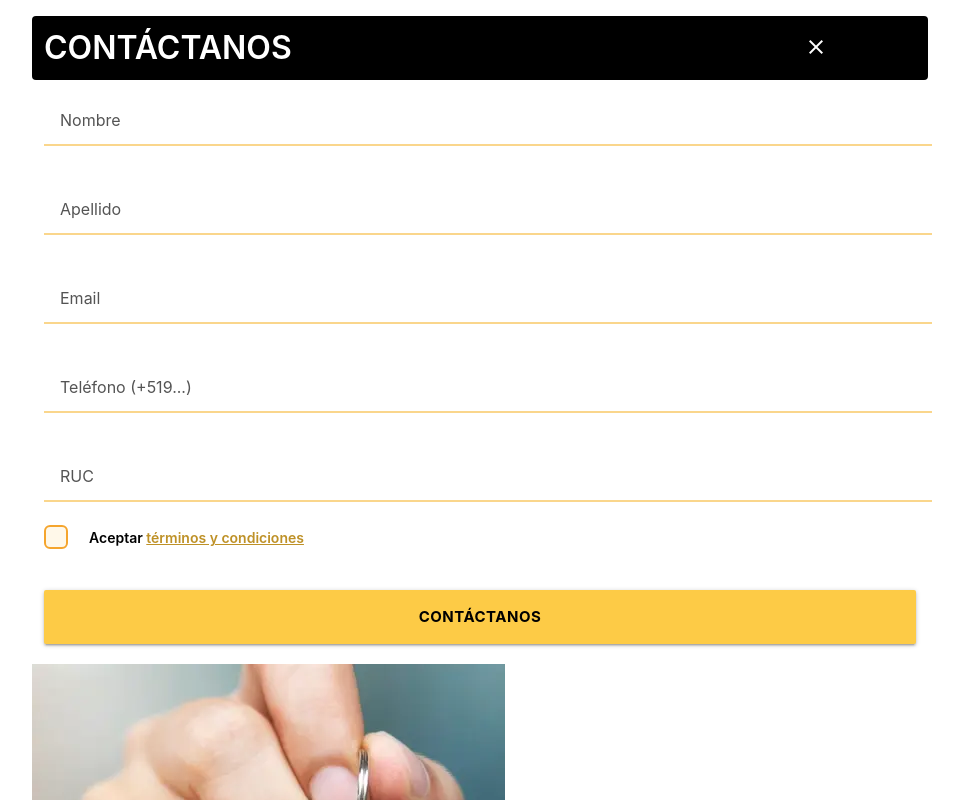
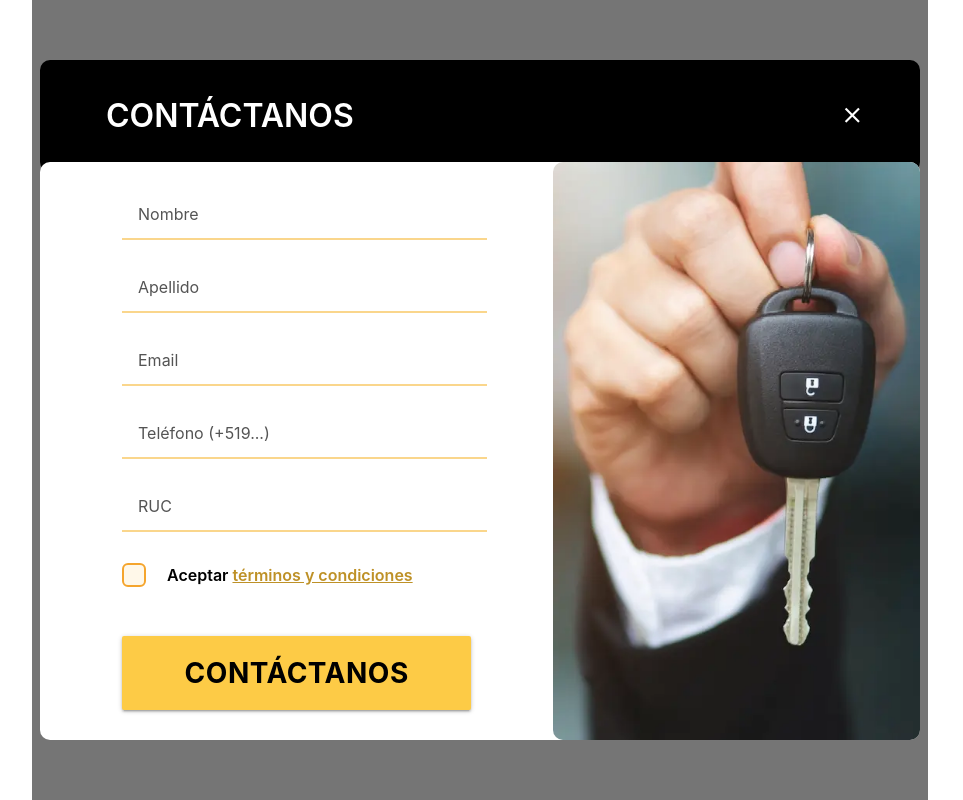
Before and after one commit to MarceloLanegra/fixu-materialize, a plain HTML site: page index.html in a window 1280 px wide. Shown: the top 800 px of the page, without its empty margins (160-1123 px from the left). Drawn offline with nearby package versions, Linux system fonts and the light colour scheme.

Commit message:
push final

```diff
--- /dev/null
+++ b/css/form-body.css
@@ -0,0 +1,131 @@
+.form-input input {
+  font-size: 1rem;
+}
+
+.form-input input::placeholder {
+  color: #545454;
+  font-size: 1rem;
+}
+
+.form-input .input-field input {
+  padding-inline-start: 1rem;
+}
+.form-input span {
+  font-weight: 600;
+  font-size: 1rem;
+}
+.form-input span > a {
+  color: #be9127;
+  text-decoration: underline;
+  font-size: 1rem;
+}
+
+.form-input div:nth-last-of-type(2) {
+  margin-block-start: 1rem;
+  margin-block-end: 1rem;
+}
+
+.input-field {
+  margin-block-end: unset;
+}
+
+[type="checkbox"] + span:not(.lever) {
+  padding-left: 45px;
+}
+
+.form-input .input-field input[type="email"],
+[type="tel"],
+[type="text"],
+[type="number"] {
+  border-bottom: 1px solid #fad68c !important;
+  box-shadow: 0 1px 0 0 #fad68c !important;
+}
+
+[type="checkbox"].filled-in:not(:checked) + span:not(.lever):after {
+  height: 24px;
+  width: 24px;
+  border: 2px solid #f5a52d;
+  border-radius: 6px;
+  background-color: #fff8e9;
+}
+
+[type="checkbox"].filled-in:checked + span:not(.lever):before {
+  top: 2px;
+  left: 3px;
+  width: 8px;
+  height: 13px;
+  border-right: 2px solid #fff8e9;
+  border-bottom: 2px solid #fff8e9;
+}
+
+[type="checkbox"].filled-in:checked + span:not(.lever):after {
+  width: 24px;
+  height: 24px;
+  border: 2px solid #f5a52d;
+  border-radius: 6px;
+  background-color: #f5a52d;
+}
+
+.form-input .waves-effect {
+  display: block;
+}
+
+.form-input .btn,
+.form-input .btn-large,
+.form-input .btn-small {
+  background-color: #fdcb46;
+  color: black;
+  font-weight: bold;
+}
+
+.form-image {
+  margin-block-start: 1.5rem;
+  margin-block-end: 1.5rem;
+}
+
+.form-image img {
+  vertical-align: middle;
+  border-radius: 10px;
+}
+
+@media screen and (min-width: 768px) {
+  .form-body {
+    border-radius: 10px;
+    position: relative;
+    z-index: 100;
+  }
+
+  .form-image {
+    padding: 0 !important;
+  }
+
+  .input-field {
+    margin-top: 0.5rem;
+    margin-bottom: 0.5rem;
+  }
+  .form-input {
+    padding: 20px 70px 0 !important;
+  }
+
+  .h-100 {
+    height: 100vh;
+  }
+}
+
+@media screen and (min-width: 992px) {
+  .btn-large {
+    height: 74px;
+    line-height: 74px;
+    font-size: 28px;
+    padding: 0 28px;
+  }
+
+  .form-input div:nth-last-of-type(2) {
+    margin-block-end: 3rem;
+  }
+
+  .form-image {
+    margin-block-start: unset;
+    margin-block-end: unset;
+  }
+}
--- /dev/null
+++ b/css/form-header.css
@@ -0,0 +1,39 @@
+.form-header {
+  block-size: 3rem;
+  border-radius: 4px;
+}
+
+.form-header p {
+  text-transform: uppercase;
+  font-size: 1rem;
+  font-weight: 600;
+}
+
+.form-header .btn-large {
+  block-size: 48px;
+}
+
+@media screen and (min-width: 768px) {
+  .form-header {
+    block-size: 4rem;
+    border-radius: 10px;
+    position: relative;
+    padding: 0 15px 0 54px;
+    z-index: 10;
+    margin-bottom: -10px !important;
+  }
+}
+
+@media screen and (min-width: 992px) {
+  .form-header {
+    block-size: 7rem;
+  }
+
+  .form-header p {
+    font-size: 2rem;
+  }
+
+  .form-header .btn-large {
+    block-size: unset;
+  }
+}
--- /dev/null
+++ b/css/formulario-pincipal.css
@@ -0,0 +1,13 @@
+@import "form-header.css";
+@import "form-body.css";
+
+.form-principal .row {
+  margin: 0;
+}
+
+@media screen and (min-width: 768px) {
+  .form-principal {
+    max-width: 880px;
+    margin: auto;
+  }
+}
--- /dev/null
+++ b/css/index.css
@@ -0,0 +1,108 @@
+@import "formulario-pincipal.css";
+
+/*Reset css*/
+html,
+body,
+div,
+span,
+applet,
+object,
+iframe,
+h1,
+h2,
+h3,
+h4,
+h5,
+h6,
+p,
+blockquote,
+pre,
+a,
+abbr,
+acronym,
+address,
+big,
+cite,
+code,
+del,
+dfn,
+em,
+img,
+ins,
+kbd,
+q,
+s,
+samp,
+small,
+strike,
+strong,
+sub,
+sup,
+tt,
+var,
+b,
+u,
+i,
+center,
+dl,
+dt,
+dd,
+ol,
+ul,
+li,
+fieldset,
+form,
+label,
+legend,
+table,
+caption,
+tbody,
+tfoot,
+thead,
+tr,
+th,
+td,
+article,
+aside,
+canvas,
+details,
+embed,
+figure,
+figcaption,
+footer,
+header,
+hgroup,
+menu,
+nav,
+output,
+ruby,
+section,
+summary,
+time,
+mark,
+audio,
+video {
+  margin: 0;
+  padding: 0;
+  border: 0;
+  font-size: 100%;
+  vertical-align: baseline;
+}
+
+.mt-0 {
+  margin-top: 0;
+}
+
+.mb-0 {
+  margin-bottom: 0;
+}
+
+.mt-4 {
+  margin-top: 40px;
+}
+
+@media screen and (min-width: 768px) {
+  .material-icons {
+    font-size: 50px;
+  }
+}
--- a/css/style.css
+++ /dev/null
@@ -1,160 +0,0 @@
-/*Reset css/*/
-
-html, body, div, span, applet, object, iframe,
-h1, h2, h3, h4, h5, h6, p, blockquote, pre,
-a, abbr, acronym, address, big, cite, code,
-del, dfn, em, img, ins, kbd, q, s, samp,
-small, strike, strong, sub, sup, tt, var,
-b, u, i, center,
-dl, dt, dd, ol, ul, li,
-fieldset, form, label, legend,
-table, caption, tbody, tfoot, thead, tr, th, td,
-article, aside, canvas, details, embed,
-figure, figcaption, footer, header, hgroup,
-menu, nav, output, ruby, section, summary,
-time, mark, audio, video {
-	margin: 0;
-	padding: 0;
-	border: 0;
-	font-size: 100%;
-	vertical-align: baseline;
-}
-/* HTML5 display-role reset for older browsers */
-article, aside, details, figcaption, figure,
-footer, header, hgroup, menu, nav, section {
-	display: block;
-}
-body {
-	line-height: 1;
-}
-ol, ul {
-	list-style: none;
-}
-blockquote, q {
-	quotes: none;
-}
-blockquote:before, blockquote:after,
-q:before, q:after {
-	content: '';
-	content: none;
-}
-table {
-	border-collapse: collapse;
-	border-spacing: 0;
-}
-
-.mt-0{
-    margin-top: 0;
-}
-
-.mb-0{
-    margin-bottom: 0;
-}
-
-.mt-4{
-    margin-top: 40px;
-}
-
-
-
-/*  fontSize: */
-.xs   {font-size: 0.75rem}
-.sm   {font-size: 0.875rem !important}
-.base {font-size: 1rem}
-.lg   {font-size: 1.125rem}
-.xl   {font-size: 1.25rem}
-.fs1  {font-size: 1vw}
-.fs2  {font-size: 1.4vw}
-.fs3  {font-size: 1.6vw}
-.fs4  {font-size: 1.8vw}
-.fs5  {font-size: 2vw}
-.fs6  {font-size: 2.2vw}
-.fs7  {font-size: 2.4vw}
-.fs8  {font-size: 2.6vw}
-
-
-/*Estilos Cabecera*/
-
-.form{
-    margin-block-start: 1rem;
-}
-
-.form-header{
-    block-size: 4rem;
-    border-radius: 4px;
-}
-
-.form-header p{
-    text-transform: uppercase;
-    font-size: 2rem;
-    font-weight: 600;
-}
-
-
-
-/*Estilos Formulario */
-.form-input input::placeholder{
-    color: #545454;
-
-}
-
-.form-input  .input-field input{
-    padding-inline-start: 1rem;
-}
-.form-input span{
-    font-weight: 600;
-}
-.form-input span>a{
-    color: #be9127;
-    text-decoration: underline;
-
-}
-
-[type="checkbox"]+span:not(.lever){
-    padding-left: 45px;
-}
-
-
-
-.form-input .input-field input[type=email] , [type=tel] , [type=text] , [type=number] {
-    border-bottom: 1px solid #fad68c !important;
-    box-shadow: 0 1px 0 0 #fad68c !important;
-
-  }
-
-[type="checkbox"].filled-in:not(:checked)+span:not(.lever):after {
-    height: 24px;
-    width: 24px;
-    border: 2px solid #f5a52d;
-    border-radius: 6px;
-    background-color: #fff8e9;
-}
-
-[type="checkbox"].filled-in:checked+span:not(.lever):before {
-    top: 2px;
-    left: 3px;
-    width: 8px;
-    height: 13px;
-    border-right: 2px solid #fff8e9;
-    border-bottom: 2px solid #fff8e9;
-}
-
-[type="checkbox"].filled-in:checked+span:not(.lever):after {
-    width: 24px;
-    height: 24px;
-    border: 2px solid #f5a52d;
-    border-radius: 6px;
-    background-color: #f5a52d;
-}
-
-.form-input .waves-effect{
-    display: block;
-}
-
-.form-input .btn, .form-input .btn-large, .form-input .btn-small{
-
-    background-color: #fdcb46;
-    color: black;
-    font-weight: bold;
-
-}
--- a/index.html
+++ b/index.html
@@ -12,24 +12,32 @@
       rel="stylesheet"
       href="https://cdnjs.cloudflare.com/ajax/libs/materialize/1.0.0/css/materialize.min.css"
     />
-    <link rel="stylesheet" href="./css/style.css" />
-    <title>Document</title>
+    <link rel="stylesheet" href="./css/index.css" />
+    <title>Formulario</title>
   </head>
   <body>
-
-   <div class="container">
-      <div class="form">
-        <div class="form-header mt-0 mb-0 row valign-wrapper margin bottom-0 black">
+    <section>
+      <div id="container" class="valign-wrapper container h-100 grey darken-1">
+        <div class="form-principal">
+          <div class="row">
+            <!--Header de formulario-->
+              <div class="row form-header mt-0 mb-0  valign-wrapper black">
                 <div class="col s9">
-            <p class="margin top-0 margin bottom-0 white-text">Contáctanos</p>
+                  <p class="white-text">
+                    Contáctanos
+                  </p>
                 </div>
-          <div class="col s3 center-align">
-            <i class="material-icons white-text">close</i>
+                <div class="col s3 right-align">
+                  <button class="waves-effect waves-light btn-large black">
+                    <i class="material-icons white-text" aria-disabled="true">close</i>
+                  </button>
                 </div>
               </div>
-        <div class="form-input">
-          <div class="row mt-0 mb-0">
-            <form class="col s12">
+          </div>
+          <!-- Cuerpo formulario -->
+          <div class="row form-body white">
+            <!-- Inputs formulario -->
+            <form class="form-input col s12 l7 ">
               <div class="row mt-0 mb-0">
                 <div class="input-field col s12">
                   <input
@@ -80,27 +88,34 @@
                   />
                 </div>
               </div>
-             <div class="row mt-0 mb-0"">
+              <div class="row mt-3 mb-0">
                 <div class="col s12">
                   <p>
                     <label>
-                      <input type="checkbox" class="filled-in"/>
-                      <span class="black-text sm">Aceptar <a class="sm">términos y condiciones</a></span>
+                      <input type="checkbox" class="filled-in" />
+                      <span class="black-text"
+                        >Aceptar <a>términos y condiciones</a></span
+                      >
                     </label>
                   </p>
                 </div>
               </div>
               <div class="row mt-4">
-                <div class="col s12">
+                <div class="col s12 m6 offset-m3 l12">
                   <a class="waves-effect waves-light btn-large">CONTÁCTANOS</a>
                 </div>
               </div>
             </form>
+            <!-- Imagen de formulario -->
+            <div class="form-image col s12 l5 center-align">
+              <img class="responsive-img" src="./images/keys.webp" />
             </div>
           </div>
-        <img class="responsive-img" src="./images/keys.webp">
         </div>
       </div>
+    </section>
+
     <script src="https://cdnjs.cloudflare.com/ajax/libs/materialize/1.0.0/js/materialize.min.js"></script>
+    <script src="./js/index.js"></script>
   </body>
 </html>
--- /dev/null
+++ b/js/index.js
@@ -0,0 +1,19 @@
+// window.addEventListener("resize", deleteGrey);
+
+function deleteGrey() {
+  const element = document.getElementById("container");
+  let elementSize = element.clientWidth;
+
+  if (elementSize > 767) {
+    element.classList.add("grey", "darken-1");
+  } else {
+    element.classList.remove("grey", "darken-1");
+  }
+
+//   console.log(elementSize);
+}
+
+// deleteGrey()
+
+window.addEventListener("resize", deleteGrey);
+window.addEventListener("load", deleteGrey);
```
Lines whose indentation alone changed are shown as unchanged.
